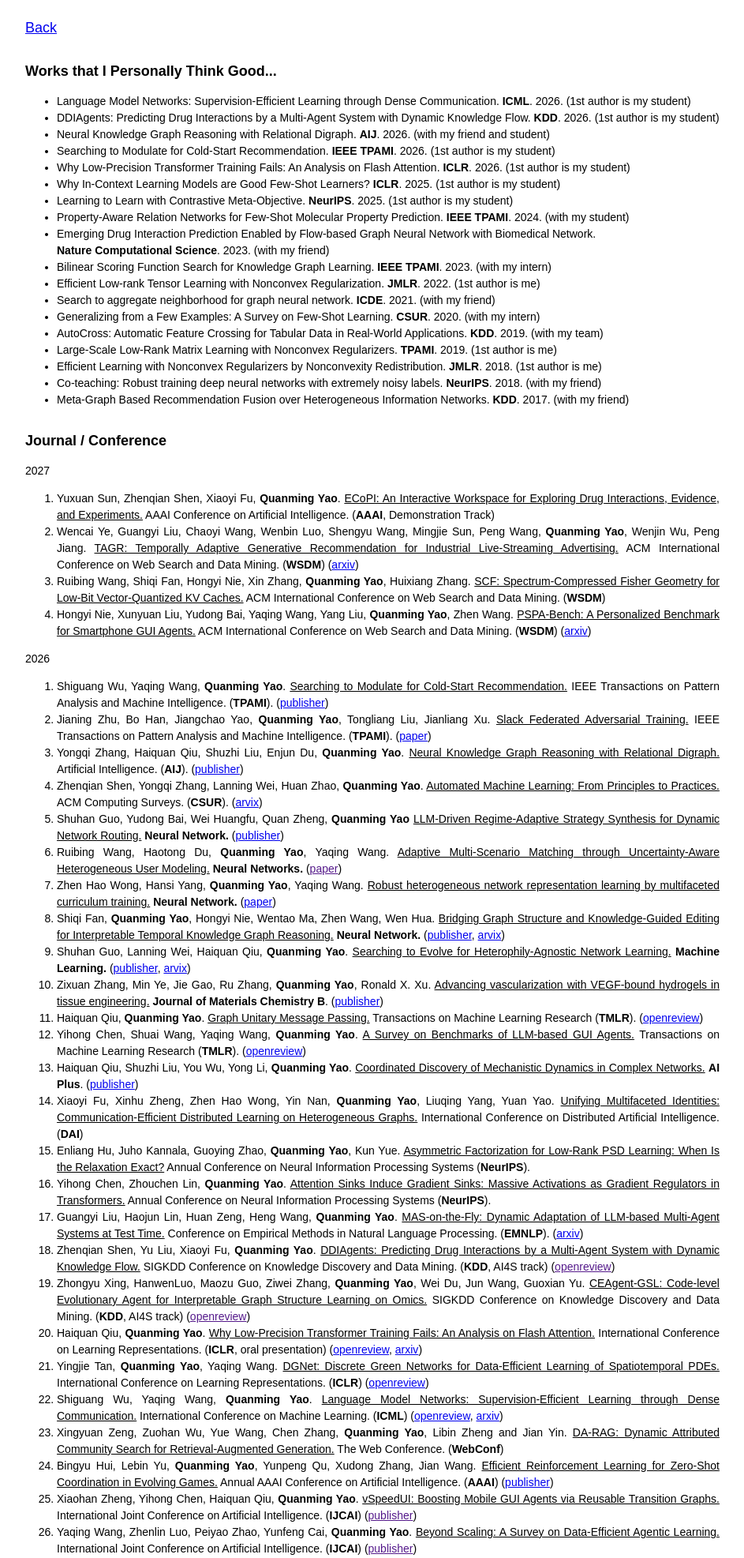
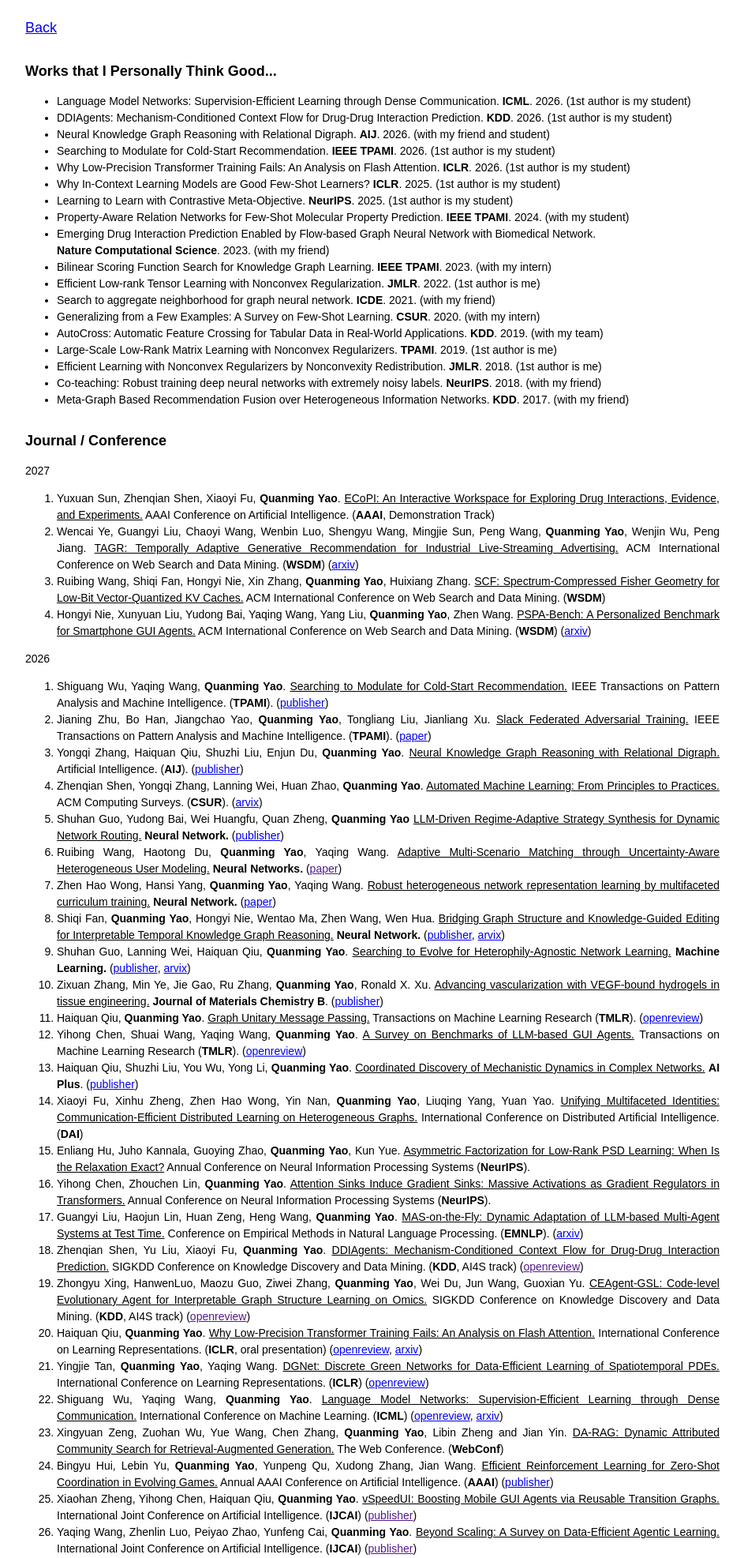
Before and after one commit to LARS-group/lars-group.github.io, a plain HTML site: page pages/publication.html in a window 1280 px wide. Shown: the top 1973 px of the page at 79% size, without its empty margins (168-1111 px from the left). Drawn offline with Linux system fonts and the light colour scheme.

Commit message:
Update publication.html

```diff
--- a/pages/publication.html
+++ b/pages/publication.html
@@ -49,7 +49,7 @@ Language Model Networks: Supervision-Efficient Learning through Dense Communicat
 </li>
 
 <li>
-DDIAgents: Predicting Drug Interactions by a Multi-Agent System with Dynamic Knowledge Flow.
+DDIAgents: Mechanism-Conditioned Context Flow for Drug-Drug Interaction Prediction.
 <b>KDD</b>.
 2026.
 (1st author is my student)
@@ -342,7 +342,7 @@ Conference on Empirical Methods in Natural Language Processing.
 
 <li>
 Zhenqian Shen, Yu Liu, Xiaoyi Fu, <b>Quanming Yao</b>.
-<u>DDIAgents: Predicting Drug Interactions by a Multi-Agent System with Dynamic Knowledge Flow.</u>
+<u>DDIAgents: Mechanism-Conditioned Context Flow for Drug-Drug Interaction Prediction.</u>
 SIGKDD Conference on Knowledge Discovery and Data Mining.
 (<b>KDD</b>, AI4S track)
 (<a href="">openreview</a>)
```
